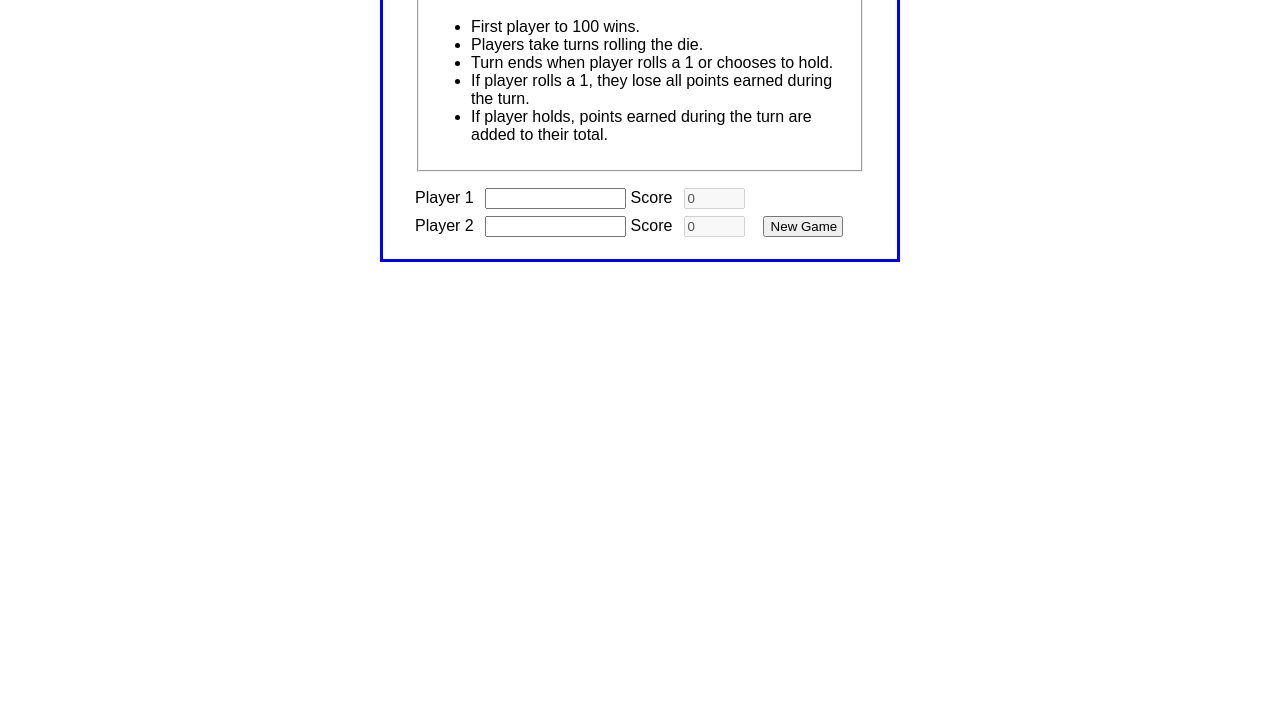
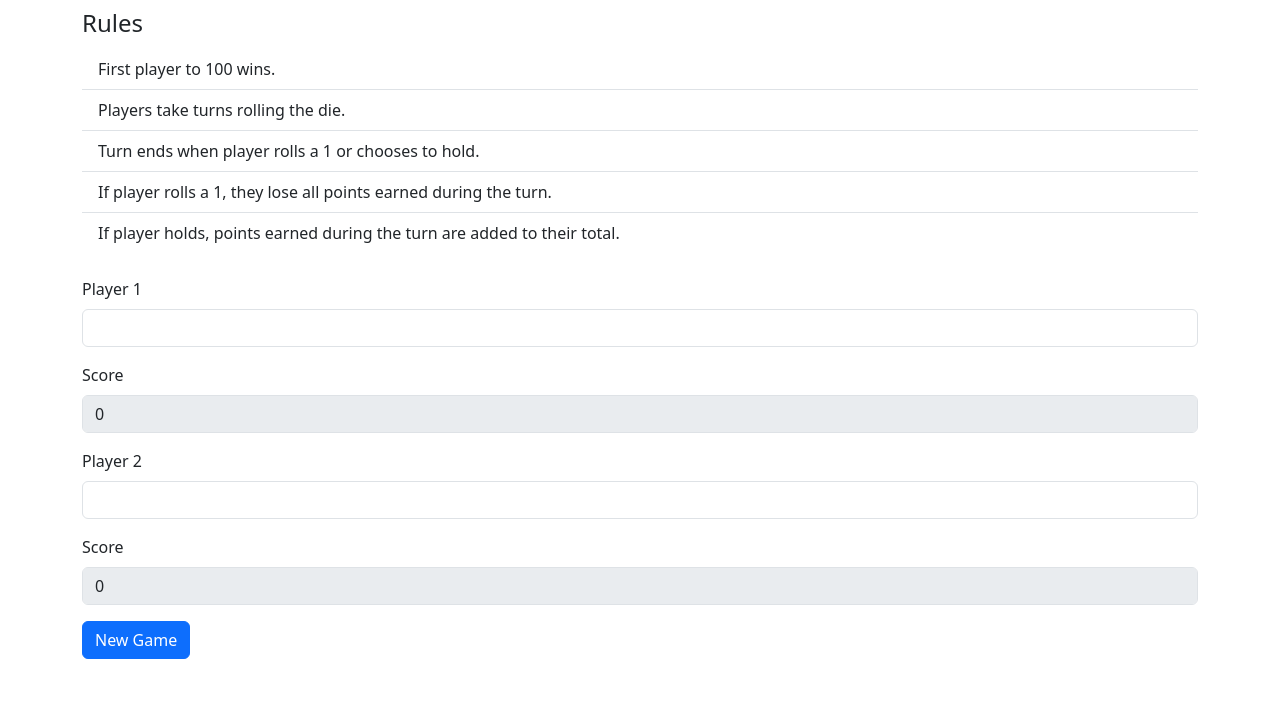
Before and after one commit to eskelProgramming/PigDice, a plain HTML site: page index.html in a window 1280 px wide. Shown: the part 91-800 px from the top of the page. Drawn offline with nearby package versions, Linux system fonts and the light colour scheme.

Commit message:
Added Bootstrap 5 and removed dice.css styling.

```diff
--- a/dice.css
+++ b/dice.css
@@ -1,45 +1,6 @@
-body {
-    font-family: Arial, Helvetica, sans-serif;
-    background-color: white;
-    margin: 0 auto;
-    width: 450px;
-    border: 3px solid blue;
-    padding: 0 2em 1em;
-}
-h1 {
-    color: blue;
-    margin-bottom: .25em;
-}
-label {
-    width: 4em;
-    text-align: right;
-    padding-bottom: .5em;
-}
-input {
-    width: 4em;
-    margin-left: .5em;
-    margin-bottom: .5em;
-}
-fieldset {
-    margin-bottom: 1em;
-}
 #turn {
     display: none;
 }
 #turn.open {
     display: block;
 }
-#turn p {
-    font-weight: bold;
-    color: red;
-}
-#player1, #player2 {
-    width: 10em;
-}
-#new_game {
-    width: 6em;
-    margin-left: 1em;
-}
-#hold {
-    margin-right: 2em;
-}
--- a/index.html
+++ b/index.html
@@ -4,43 +4,59 @@
     <meta charset="UTF-8">
     <title>Pig Dice Game</title>
     <link rel="stylesheet" href="dice.css">
+    <!-- Add Bootstrap CSS -->
+    <link href="https://cdn.jsdelivr.net/npm/bootstrap@5.3.3/dist/css/bootstrap.min.css" rel="stylesheet" integrity="sha384-QWTKZyjpPEjISv5WaRU9OFeRpok6YctnYmDr5pNlyT2bRjXh0JMhjY6hW+ALEwIH" crossorigin="anonymous">
+    <!-- Add Bootstrap JS -->
+    <script src="https://cdn.jsdelivr.net/npm/bootstrap@5.3.3/dist/js/bootstrap.bundle.min.js" integrity="sha384-YvpcrYf0tY3lHB60NNkmXc5s9fDVZLESaAA55NDzOxhy9GkcIdslK1eN7N6jIeHz" crossorigin="anonymous"></script>
 
     <script defer src="js/player.js"></script>
     <script defer src="js/game.js"></script>
     <script defer src="js/dice.js"></script>
 </head>
 <body>
-    <main>
-        <h1>Let's Play PIG!</h1>
-        <fieldset>
+    <main class="container">
+        <h1 class="text-center my-4">Let's Play PIG!</h1>
+        <fieldset class="mb-4">
             <legend>Rules</legend>
-            <ul>
-                <li>First player to 100 wins.</li>
-                <li>Players take turns rolling the die.</li>
-                <li>Turn ends when player rolls a 1 or chooses to hold.</li>
-                <li>If player rolls a 1, they lose all points earned during the turn.</li>
-                <li>If player holds, points earned during the turn are added to their total.</li>
+            <ul class="list-group list-group-flush">
+                <li class="list-group-item">First player to 100 wins.</li>
+                <li class="list-group-item">Players take turns rolling the die.</li>
+                <li class="list-group-item">Turn ends when player rolls a 1 or chooses to hold.</li>
+                <li class="list-group-item">If player rolls a 1, they lose all points earned during the turn.</li>
+                <li class="list-group-item">If player holds, points earned during the turn are added to their total.</li>
             </ul>
         </fieldset>
-        <label for="player1">Player 1</label>
-            <input type="text" id="player1" >
-        <label for="score1">Score</label>
-            <input type="text" id="score1" value="0" disabled><br>
-        <label for="player2">Player 2</label>
-            <input type="text" id="player2">
-        <label for="score2">Score</label>
-            <input type="text" id="score2" value="0" disabled>
-        <input type="button" id="new_game" value="New Game"><br>
+        <div class="mb-3">
+            <label for="player1" class="form-label">Player 1</label>
+            <input type="text" id="player1" class="form-control">
+        </div>
+        <div class="mb-3">
+            <label for="score1" class="form-label">Score</label>
+            <input type="text" id="score1" value="0" class="form-control" disabled>
+        </div>
+        <div class="mb-3">
+            <label for="player2" class="form-label">Player 2</label>
+            <input type="text" id="player2" class="form-control">
+        </div>
+        <div class="mb-3">
+            <label for="score2" class="form-label">Score</label>
+            <input type="text" id="score2" value="0" class="form-control" disabled>
+        </div>
+        <button type="button" id="new_game" class="btn btn-primary mb-3">New Game</button>
 
-        <section id="turn">
-            <p><span id="current">&nbsp;</span>'s turn</p>
-            <input type="button" id="roll" value="Roll">
-            <input type="button" id="hold" value="Hold">
+        <section id="turn" class="mb-3">
+            <p><span id="current"> </span>'s turn</p>
+            <button type="button" id="roll" class="btn btn-secondary">Roll</button>
+            <button type="button" id="hold" class="btn btn-secondary">Hold</button>
 
-            <label for="die">Die</label>
-                <input type="text" id="die" disabled>
-            <label for="total">Total</label>
-                <input type="text" id="total" disabled>
+            <div class="mb-3">
+                <label for="die" class="form-label">Die</label>
+                <input type="text" id="die" class="form-control" disabled>
+            </div>
+            <div class="mb-3">
+                <label for="total" class="form-label">Total</label>
+                <input type="text" id="total" class="form-control" disabled>
+            </div>
         </section>
     </main>
 </body>
```
